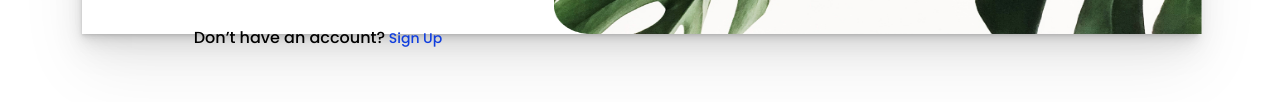
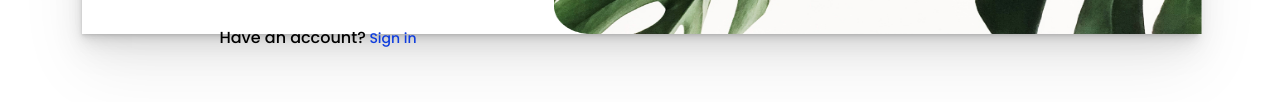
Before and after one commit to fasih581/login-signup_page_desgin, a plain HTML site: page signup/sign.html in a window 1280 px wide. Shown: the part 706-808 px from the top of the page. Drawn offline with nearby package versions, Linux system fonts and the light colour scheme.

Commit message:
final edit

```diff
--- a/signup/sign.html
+++ b/signup/sign.html
@@ -69,7 +69,7 @@
                         </div>
                     </div>
                     <div class="login">
-                        <p>Don’t have an account?<a href="#"> Sign Up</a></p>
+                        <p>Have an account?<a href="#"> Sign in</a></p>
                     </div>
                 </div>
             </div>
```
